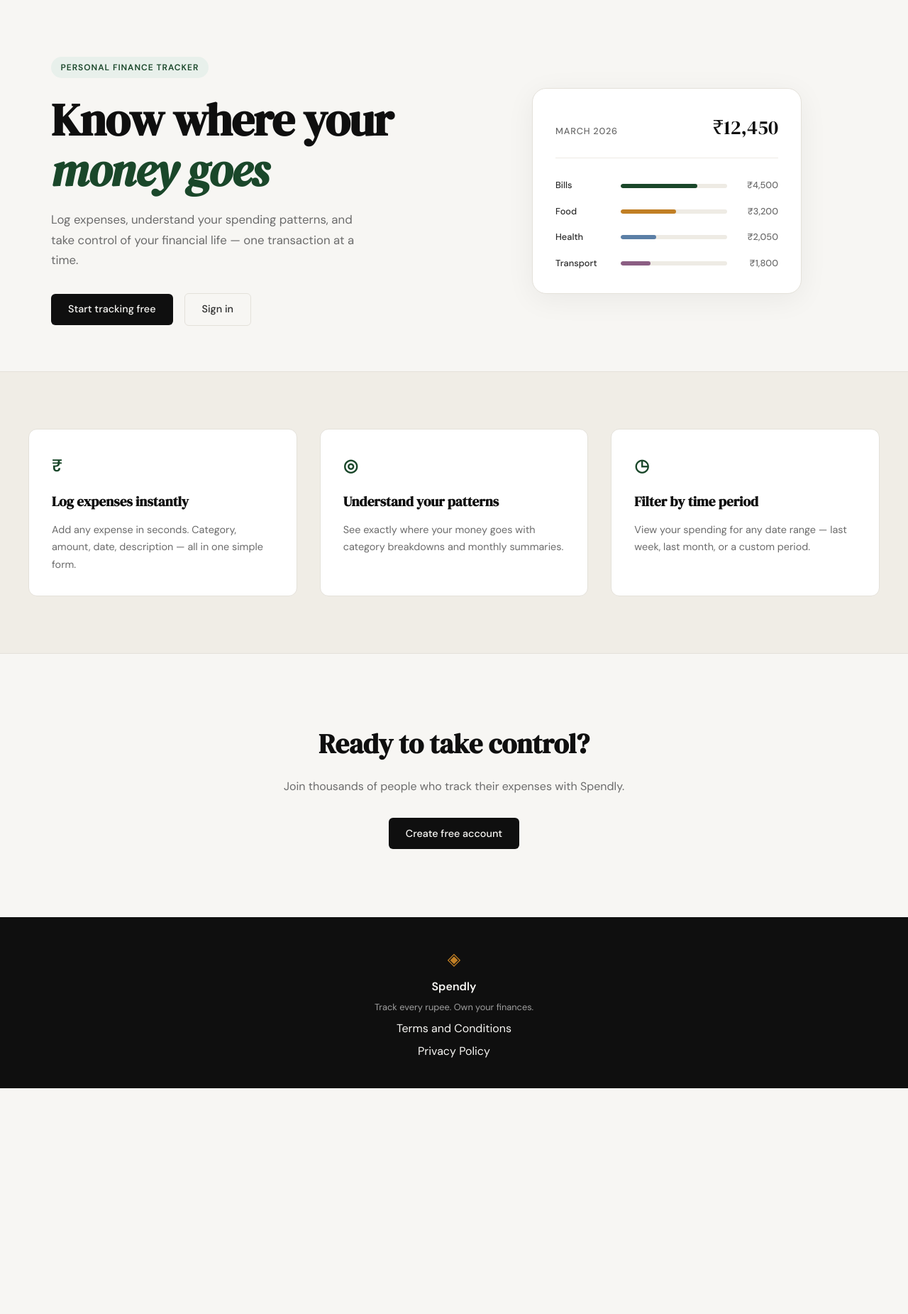
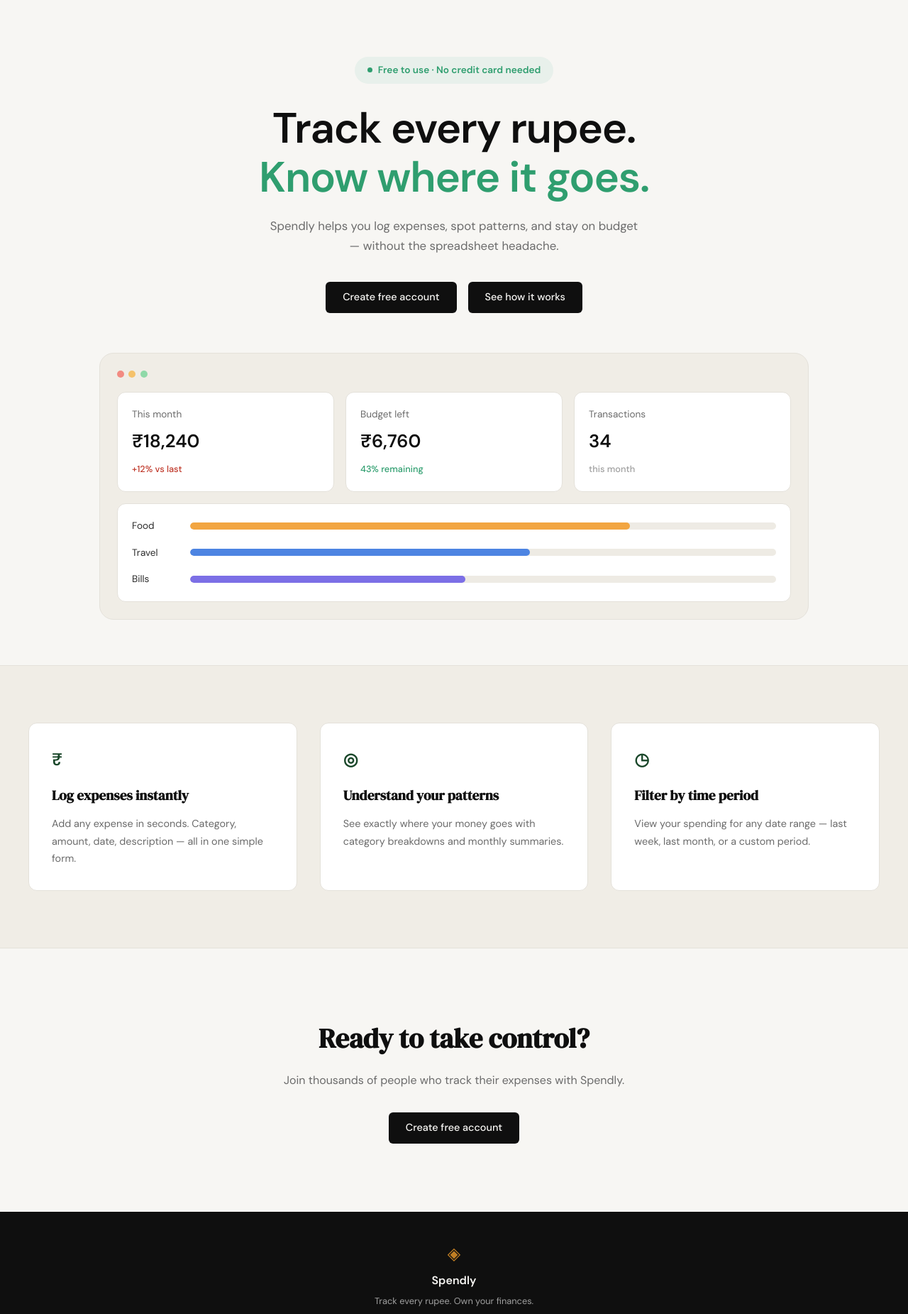
Before and after one commit to niyanta02/Spendly_Claude_Code_Project, a Flask app: page / in a window 1280 px wide. Shown: the part 61-1912 px from the top of the page at 71% size. Before the commit the page ends 1594 px from the top, so only its background shows below. Run offline with Flask 3, Linux system fonts and the light colour scheme.

Commit message:
landing: redesign hero section to match mockup

```diff
--- a/static/css/style.css
+++ b/static/css/style.css
@@ -125,136 +125,175 @@ a { color: inherit; text-decoration: none; }
 
 .hero {
     padding: 5rem 2rem 4rem;
-    display: grid;
-    grid-template-columns: 1fr 1fr;
-    gap: 4rem;
-    align-items: center;
     max-width: var(--max-width);
     margin: 0 auto;
+    text-align: center;
+}
+
+.hero-inner {
+    max-width: 700px;
+    margin: 0 auto;
+    display: flex;
+    flex-direction: column;
+    align-items: center;
 }
 
 .hero-badge {
-    display: inline-block;
+    display: inline-flex;
+    align-items: center;
+    gap: 0.5rem;
     background: var(--accent-light);
-    color: var(--accent);
-    font-size: 0.75rem;
+    color: #2f9e6f;
+    font-size: 0.85rem;
     font-weight: 600;
-    letter-spacing: 0.08em;
-    text-transform: uppercase;
-    padding: 0.35rem 0.85rem;
+    padding: 0.5rem 1.1rem;
     border-radius: 999px;
-    margin-bottom: 1.5rem;
+    margin-bottom: 1.75rem;
+}
+
+.hero-badge-dot {
+    width: 7px;
+    height: 7px;
+    border-radius: 50%;
+    background: #2f9e6f;
 }
 
 .hero-title {
-    font-family: var(--font-display);
-    font-size: clamp(2.5rem, 5vw, 4rem);
-    line-height: 1.1;
+    font-family: var(--font-body);
+    font-weight: 800;
+    font-size: clamp(2.5rem, 5vw, 3.75rem);
+    line-height: 1.15;
     letter-spacing: -0.02em;
     color: var(--ink);
     margin-bottom: 1.25rem;
 }
 
-.hero-title em {
-    font-style: italic;
-    color: var(--accent);
+.hero-title-accent {
+    color: #2f9e6f;
 }
 
 .hero-subtitle {
     font-size: 1.05rem;
     color: var(--ink-muted);
     line-height: 1.7;
-    max-width: 460px;
-    margin-bottom: 2rem;
+    max-width: 520px;
+    margin-bottom: 2.25rem;
 }
 
 .hero-actions {
     display: flex;
     gap: 1rem;
     align-items: center;
+    justify-content: center;
+    margin-bottom: 3.5rem;
 }
 
 /* ------------------------------------------------------------------ */
-/* Mock card (hero visual)                                             */
+/* Hero dashboard mock                                                 */
 /* ------------------------------------------------------------------ */
 
-.hero-visual {
-    display: flex;
-    justify-content: center;
+.hero-dashboard {
+    background: var(--paper-warm);
+    border: 1px solid var(--border);
+    border-radius: var(--radius-lg);
+    padding: 1.5rem;
+    max-width: 1000px;
+    margin: 0 auto;
+    text-align: left;
 }
 
-.mock-card {
+.dashboard-dots {
+    display: flex;
+    gap: 0.4rem;
+    margin-bottom: 1.25rem;
+}
+
+.dot {
+    width: 10px;
+    height: 10px;
+    border-radius: 50%;
+}
+
+.dot-red { background: #f28b82; }
+.dot-yellow { background: #f5c26b; }
+.dot-green { background: #8fd9a8; }
+
+.dashboard-stats {
+    display: grid;
+    grid-template-columns: repeat(3, 1fr);
+    gap: 1rem;
+    margin-bottom: 1rem;
+}
+
+.stat-card {
     background: var(--paper-card);
     border: 1px solid var(--border);
-    border-radius: var(--radius-lg);
-    padding: 2rem;
-    width: 100%;
-    max-width: 380px;
-    box-shadow: 0 8px 40px rgba(0,0,0,0.06);
+    border-radius: var(--radius-md);
+    padding: 1.25rem;
+    display: flex;
+    flex-direction: column;
+    gap: 0.5rem;
 }
 
-.mock-card-header {
-    display: flex;
-    justify-content: space-between;
-    align-items: baseline;
-    margin-bottom: 1.75rem;
-    padding-bottom: 1.25rem;
-    border-bottom: 1px solid var(--border-soft);
+.stat-label {
+    font-size: 0.85rem;
+    color: var(--ink-muted);
 }
 
-.mock-label {
-    font-size: 0.8rem;
-    font-weight: 500;
-    color: var(--ink-muted);
-    text-transform: uppercase;
-    letter-spacing: 0.06em;
-}
-
-.mock-total {
-    font-family: var(--font-display);
-    font-size: 1.75rem;
+.stat-value {
+    font-family: var(--font-body);
+    font-weight: 700;
+    font-size: 1.6rem;
     color: var(--ink);
 }
 
-.mock-bars { display: flex; flex-direction: column; gap: 1rem; }
+.stat-delta {
+    font-size: 0.8rem;
+    font-weight: 500;
+}
 
-.mock-bar-row {
+.stat-delta-down { color: var(--danger); }
+.stat-delta-up { color: #2f9e6f; }
+.stat-delta-muted { color: var(--ink-faint); }
+
+.dashboard-bars {
+    background: var(--paper-card);
+    border: 1px solid var(--border);
+    border-radius: var(--radius-md);
+    padding: 1.25rem;
+    display: flex;
+    flex-direction: column;
+    gap: 1rem;
+}
+
+.bar-row {
     display: grid;
-    grid-template-columns: 80px 1fr 60px;
+    grid-template-columns: 70px 1fr;
     align-items: center;
     gap: 0.75rem;
 }
 
-.mock-cat {
-    font-size: 0.8rem;
-    font-weight: 500;
+.bar-label {
+    font-size: 0.85rem;
     color: var(--ink-soft);
 }
 
-.mock-bar-track {
-    height: 6px;
+.bar-track {
+    height: 10px;
     background: var(--border-soft);
     border-radius: 999px;
     overflow: hidden;
 }
 
-.mock-bar {
+.bar-fill {
     height: 100%;
-    background: var(--accent);
     border-radius: 999px;
     transition: width 0.6s ease;
 }
 
-.mock-bar-2 { background: var(--accent-2); }
-.mock-bar-3 { background: #5b7fa6; }
-.mock-bar-4 { background: #8b5e83; }
-
-.mock-amt {
-    font-size: 0.8rem;
-    font-weight: 500;
-    color: var(--ink-muted);
-    text-align: right;
-}
+.bar-fill-food { background: #f2a541; }
+.bar-fill-travel { background: #4d84e2; }
+.bar-fill-bills { background: #7c6fe6; }
 
 /* ------------------------------------------------------------------ */
 /* Buttons                                                             */
@@ -556,14 +595,8 @@ a { color: inherit; text-decoration: none; }
 /* ------------------------------------------------------------------ */
 
 @media (max-width: 900px) {
-    .hero {
-        grid-template-columns: 1fr;
-        text-align: center;
-    }
-
     .hero-subtitle { max-width: 100%; }
-    .hero-actions { justify-content: center; }
-    .hero-visual { display: none; }
+    .dashboard-stats { grid-template-columns: 1fr; }
 
     .features-inner { grid-template-columns: 1fr; }
 }
@@ -571,4 +604,6 @@ a { color: inherit; text-decoration: none; }
 @media (max-width: 600px) {
     .nav-links a:not(.nav-cta) { display: none; }
     .hero { padding: 3rem 1rem 2rem; }
+    .hero-actions { flex-direction: column; width: 100%; }
+    .hero-actions .btn-primary { width: 100%; text-align: center; }
 }
--- a/templates/landing.html
+++ b/templates/landing.html
@@ -6,55 +6,64 @@
 
 <section class="hero">
     <div class="hero-inner">
-        <div class="hero-badge">Personal Finance Tracker</div>
+        <div class="hero-badge">
+            <span class="hero-badge-dot"></span>
+            Free to use · No credit card needed
+        </div>
         <h1 class="hero-title">
-            Know where your<br>
-            <em>money goes</em>
+            Track every rupee.<br>
+            <span class="hero-title-accent">Know where it goes.</span>
         </h1>
         <p class="hero-subtitle">
-            Log expenses, understand your spending patterns,
-            and take control of your financial life —
-            one transaction at a time.
+            Spendly helps you log expenses, spot patterns, and stay
+            on budget — without the spreadsheet headache.
         </p>
         <div class="hero-actions">
-            <a href="{{ url_for('register') }}" class="btn-primary">Start tracking free</a>
-            <a href="{{ url_for('login') }}" class="btn-ghost">Sign in</a>
+            <a href="{{ url_for('register') }}" class="btn-primary">Create free account</a>
+            <a href="#" class="btn-primary">See how it works</a>
         </div>
     </div>
-    <div class="hero-visual">
-        <div class="mock-card">
-            <div class="mock-card-header">
-                <span class="mock-label">March 2026</span>
-                <span class="mock-total">₹12,450</span>
+
+    <div class="hero-dashboard">
+        <div class="dashboard-dots">
+            <span class="dot dot-red"></span>
+            <span class="dot dot-yellow"></span>
+            <span class="dot dot-green"></span>
+        </div>
+        <div class="dashboard-stats">
+            <div class="stat-card">
+                <span class="stat-label">This month</span>
+                <span class="stat-value">₹18,240</span>
+                <span class="stat-delta stat-delta-down">+12% vs last</span>
             </div>
-            <div class="mock-bars">
-                <div class="mock-bar-row">
-                    <span class="mock-cat">Bills</span>
-                    <div class="mock-bar-track">
-                        <div class="mock-bar" style="width: 72%"></div>
-                    </div>
-                    <span class="mock-amt">₹4,500</span>
+            <div class="stat-card">
+                <span class="stat-label">Budget left</span>
+                <span class="stat-value">₹6,760</span>
+                <span class="stat-delta stat-delta-up">43% remaining</span>
+            </div>
+            <div class="stat-card">
+                <span class="stat-label">Transactions</span>
+                <span class="stat-value">34</span>
+                <span class="stat-delta stat-delta-muted">this month</span>
+            </div>
+        </div>
+        <div class="dashboard-bars">
+            <div class="bar-row">
+                <span class="bar-label">Food</span>
+                <div class="bar-track">
+                    <div class="bar-fill bar-fill-food" style="width: 75%"></div>
                 </div>
-                <div class="mock-bar-row">
-                    <span class="mock-cat">Food</span>
-                    <div class="mock-bar-track">
-                        <div class="mock-bar mock-bar-2" style="width: 52%"></div>
-                    </div>
-                    <span class="mock-amt">₹3,200</span>
+            </div>
+            <div class="bar-row">
+                <span class="bar-label">Travel</span>
+                <div class="bar-track">
+                    <div class="bar-fill bar-fill-travel" style="width: 58%"></div>
                 </div>
-                <div class="mock-bar-row">
-                    <span class="mock-cat">Health</span>
-                    <div class="mock-bar-track">
-                        <div class="mock-bar mock-bar-3" style="width: 33%"></div>
-                    </div>
-                    <span class="mock-amt">₹2,050</span>
-                </div>
-                <div class="mock-bar-row">
-                    <span class="mock-cat">Transport</span>
-                    <div class="mock-bar-track">
-                        <div class="mock-bar mock-bar-4" style="width: 28%"></div>
-                    </div>
-                    <span class="mock-amt">₹1,800</span>
+            </div>
+            <div class="bar-row">
+                <span class="bar-label">Bills</span>
+                <div class="bar-track">
+                    <div class="bar-fill bar-fill-bills" style="width: 47%"></div>
                 </div>
             </div>
         </div>
```
